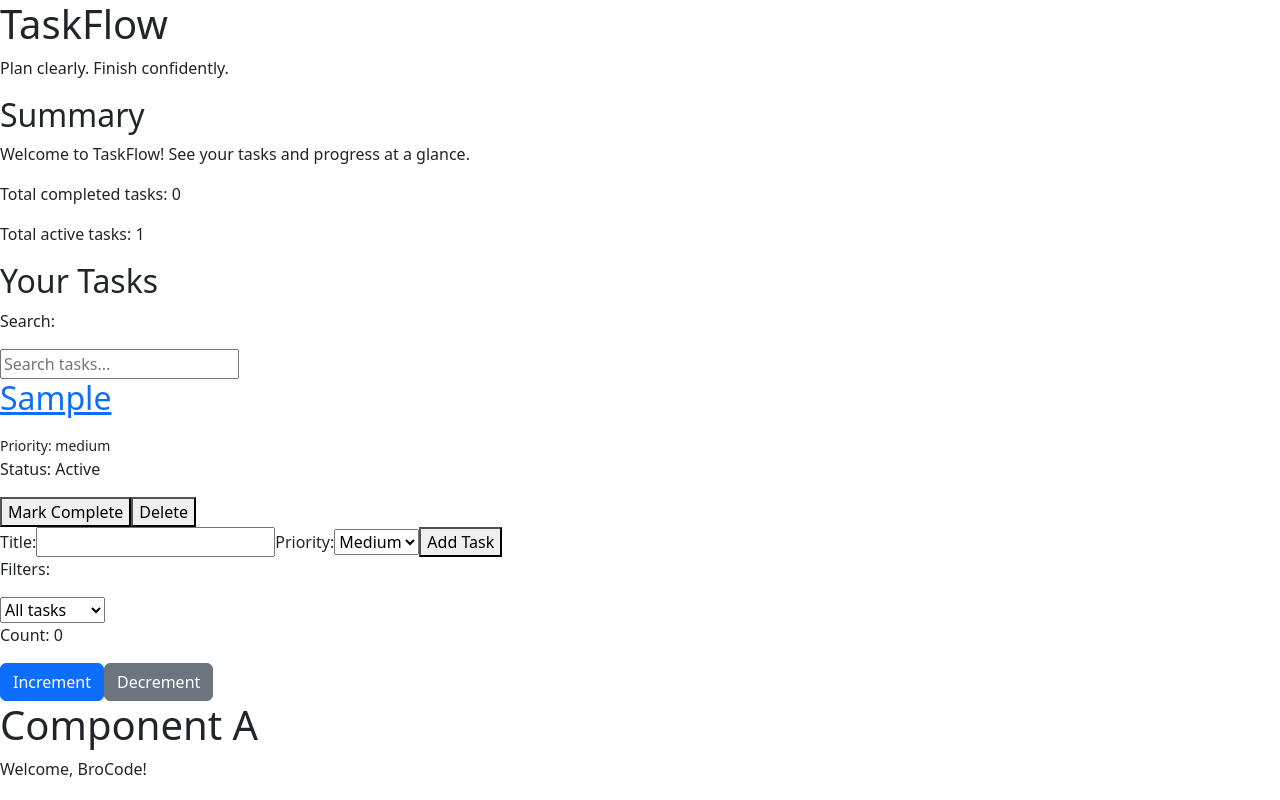
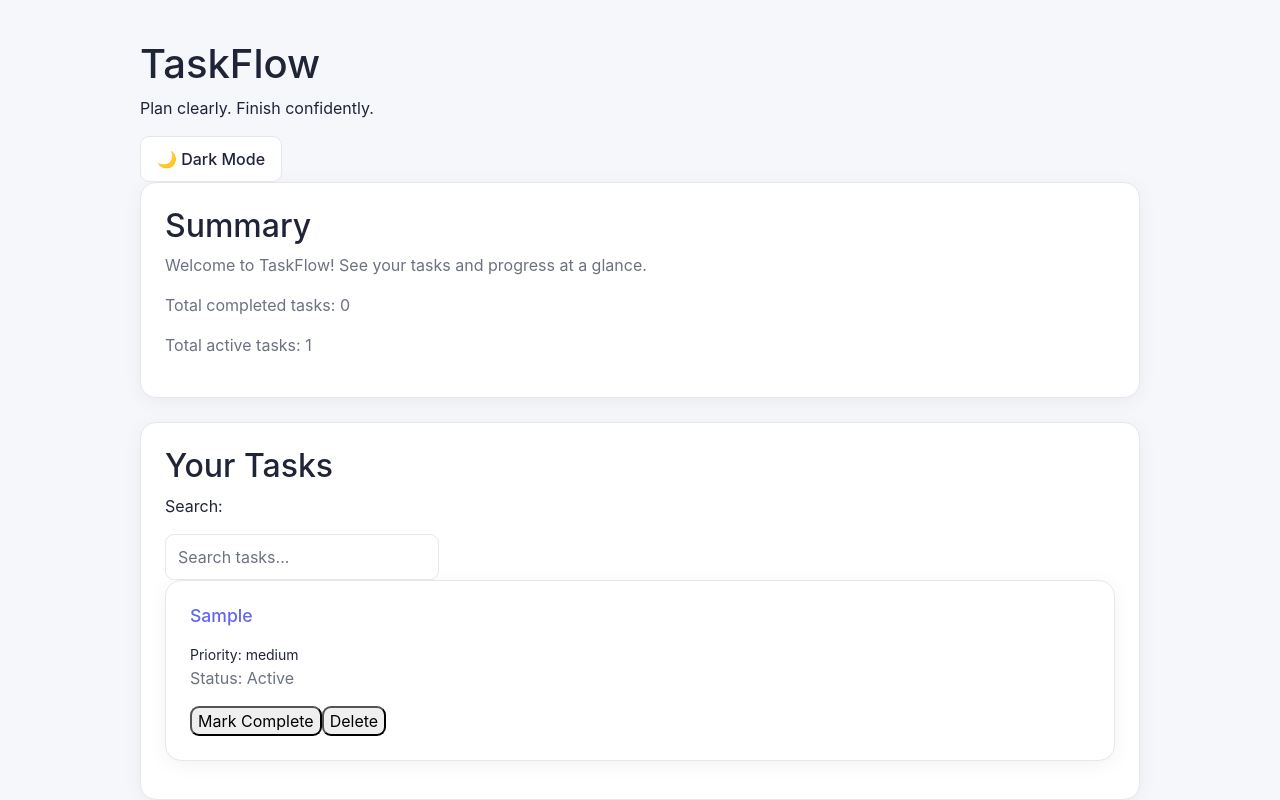
Before and after one commit to SalmenJalleli/taskflow, a React (Vite) app: page / in a window 1280 px wide. Both pictures are taken after typing "Sample" into the empty fields and a click on the button "Add Task". Shown: the top 800 px of the page. Built offline with nearby package versions, Linux system fonts and the light colour scheme.

Commit message:
added themeContext and applied light and dark theme to the app

```diff
--- a/src/App.css
+++ b/src/App.css
@@ -1,190 +1,217 @@
-.counter {
-  font-size: 16px;
-  padding: 5px 10px;
-  border-radius: 5px;
-  color: var(--accent);
-  background: var(--accent-bg);
-  border: 2px solid transparent;
-  transition: border-color 0.3s;
-  margin-bottom: 24px;
 
-  &:hover {
-    border-color: var(--accent-border);
-  }
-  &:focus-visible {
-    outline: 2px solid var(--accent);
-    outline-offset: 2px;
-  }
+/* ===== THEME VARIABLES ===== */
+
+.app.light {
+  --bg: #f5f7fb;
+  --surface: #ffffff;
+  --surface-hover: #f0f2f8;
+  --text: #202437;
+  --text-muted: #6b7280;
+  --border: #e5e7eb;
+  --primary: #6366f1;
+  --primary-hover: #4f46e5;
+  --shadow: 0 4px 20px rgba(0, 0, 0, 0.05);
 }
 
-.hero {
-  position: relative;
+.app.dark {
+  --bg: #111827;
+  --surface: #1f2937;
+  --surface-hover: #374151;
+  --text: #f9fafb;
+  --text-muted: #9ca3af;
+  --border: #374151;
+  --primary: #818cf8;
+  --primary-hover: #6366f1;
+  --shadow: 0 4px 20px rgba(0, 0, 0, 0.2);
+}
 
-  .base,
-  .framework,
-  .vite {
-    inset-inline: 0;
+/* ===== GLOBAL STYLES ===== */
+
+* {
+  box-sizing: border-box;
+}
+
+html,
+body,
+#root {
+  margin: 0;
+  min-height: 100%;
+  width: 100%;
+}
+
+.app {
+  min-height: 100vh;
+  background: var(--bg);
+  color: var(--text);
+  font-family: Inter, system-ui, sans-serif;
+  padding: 40px 20px;
+  transition: background 0.25s, color 0.25s;
+}
+
+.app main {
+  max-width: 1000px;
   margin: 0 auto;
 }
 
-  .base {
-    width: 170px;
-    position: relative;
-    z-index: 0;
+/* ===== PAGE HEADER ===== */
+
+.page-header {
+  display: flex;
+  justify-content: space-between;
+  align-items: center;
+  gap: 20px;
+  margin-bottom: 32px;
 }
 
-  .framework,
-  .vite {
-    position: absolute;
+.page-header h1 {
+  font-size: 2.2rem;
+  font-weight: 750;
+  margin: 0;
 }
 
-  .framework {
-    z-index: 1;
-    top: 34px;
-    height: 28px;
-    transform: perspective(2000px) rotateZ(300deg) rotateX(44deg) rotateY(39deg)
-      scale(1.4);
+.page-header p {
+  color: var(--text-muted);
+  margin-top: 8px;
 }
 
-  .vite {
-    z-index: 0;
-    top: 107px;
-    height: 26px;
-    width: auto;
-    transform: perspective(2000px) rotateZ(300deg) rotateX(40deg) rotateY(39deg)
-      scale(0.8);
+/* ===== THEME TOGGLE ===== */
+
+.theme-toggle {
+  background: var(--surface);
+  color: var(--text);
+  border: 1px solid var(--border);
+  padding: 10px 16px;
+  border-radius: 10px;
+  cursor: pointer;
+  font-weight: 500;
+}
+
+.theme-toggle:hover {
+  background: var(--surface-hover);
+}
+
+/* ===== CARDS ===== */
+
+.summary-card,
+.task-card,
+.panel {
+  background: var(--surface);
+  border: 1px solid var(--border);
+  border-radius: 16px;
+  padding: 24px;
+  box-shadow: var(--shadow);
+}
+
+.summary-card {
+  margin-bottom: 24px;
+}
+
+.summary-card h2,
+.panel h2 {
+  margin-top: 0;
+}
+
+.summary-card p {
+  color: var(--text-muted);
+}
+
+/* ===== TASK LIST ===== */
+
+.task-card {
+  margin-bottom: 14px;
+  transition: transform 0.2s, box-shadow 0.2s;
+}
+
+.task-card:hover {
+  transform: translateY(-2px);
+  box-shadow: var(--shadow);
+}
+
+.task-card h2 {
+  font-size: 1.1rem;
+  margin: 0 0 8px;
+}
+
+.task-card p {
+  color: var(--text-muted);
+}
+
+.task-card a {
+  color: var(--primary);
+  text-decoration: none;
+}
+
+.task-card a:hover {
+  text-decoration: underline;
+}
+
+/* ===== BUTTONS ===== */
+
+.app button {
+  cursor: pointer;
+  border-radius: 9px;
+  transition: background 0.2s, transform 0.2s;
+}
+
+.app button:active {
+  transform: scale(0.98);
+}
+
+.app .btn-primary {
+  background: var(--primary);
+  border-color: var(--primary);
+  color: #ffffff;
+}
+
+.app .btn-primary:hover {
+  background: var(--primary-hover);
+  border-color: var(--primary-hover);
+}
+
+/* ===== INPUTS ===== */
+
+.app input,
+.app select,
+.app textarea {
+  background: var(--surface);
+  color: var(--text);
+  border: 1px solid var(--border);
+  border-radius: 9px;
+  padding: 10px 12px;
+  max-width: 100%;
+}
+
+.app input:focus,
+.app select:focus,
+.app textarea:focus {
+  outline: 2px solid var(--primary);
+  outline-offset: 1px;
+}
+
+.app input::placeholder,
+.app textarea::placeholder {
+  color: var(--text-muted);
+}
+
+/* ===== RESPONSIVE ===== */
+
+@media (max-width: 600px) {
+  .app {
+    padding: 24px 14px;
+  }
+
+  .page-header {
+    align-items: flex-start;
+    flex-direction: column;
+  }
+
+  .page-header h1 {
+    font-size: 1.8rem;
+  }
+
+  .summary-card,
+  .task-card,
+  .panel {
+    padding: 18px;
   }
 }
-
-#center {
-  display: flex;
-  flex-direction: column;
-  gap: 25px;
-  place-content: center;
-  place-items: center;
-  flex-grow: 1;
-
-  @media (max-width: 1024px) {
-    padding: 32px 20px 24px;
-    gap: 18px;
-  }
-}
-
-#next-steps {
-  display: flex;
-  border-top: 1px solid var(--border);
-  text-align: left;
-
-  & > div {
-    flex: 1 1 0;
-    padding: 32px;
-    @media (max-width: 1024px) {
-      padding: 24px 20px;
-    }
-  }
-
-  .icon {
-    margin-bottom: 16px;
-    width: 22px;
-    height: 22px;
-  }
-
-  @media (max-width: 1024px) {
-    flex-direction: column;
-    text-align: center;
-  }
-}
-
-#docs {
-  border-right: 1px solid var(--border);
-
-  @media (max-width: 1024px) {
-    border-right: none;
-    border-bottom: 1px solid var(--border);
-  }
-}
-
-#next-steps ul {
-  list-style: none;
-  padding: 0;
-  display: flex;
-  gap: 8px;
-  margin: 32px 0 0;
-
-  .logo {
-    height: 18px;
-  }
-
-  a {
-    color: var(--text-h);
-    font-size: 16px;
-    border-radius: 6px;
-    background: var(--social-bg);
-    display: flex;
-    padding: 6px 12px;
-    align-items: center;
-    gap: 8px;
-    text-decoration: none;
-    transition: box-shadow 0.3s;
-
-    &:hover {
-      box-shadow: var(--shadow);
-    }
-    .button-icon {
-      height: 18px;
-      width: 18px;
-    }
-  }
-
-  @media (max-width: 1024px) {
-    margin-top: 20px;
-    flex-wrap: wrap;
-    justify-content: center;
-
-    li {
-      flex: 1 1 calc(50% - 8px);
-    }
-
-    a {
-      width: 100%;
-      justify-content: center;
-      box-sizing: border-box;
-    }
-  }
-}
-
-#spacer {
-  height: 88px;
-  border-top: 1px solid var(--border);
-  @media (max-width: 1024px) {
-    height: 48px;
-  }
-}
-
-.ticks {
-  position: relative;
-  width: 100%;
-
-  &::before,
-  &::after {
-    content: '';
-    position: absolute;
-    top: -4.5px;
-    border: 5px solid transparent;
-  }
-
-  &::before {
-    left: 0;
-    border-left-color: var(--border);
-  }
-  &::after {
-    right: 0;
-    border-right-color: var(--border);
-  }
-}
-box {
-  border: 1px solid #ccc;
-  padding: 20px;
-  margin: 10px;
-  text-align: center;
-}
--- a/src/App.jsx
+++ b/src/App.jsx
@@ -1,11 +1,12 @@
 import useLocalStorageState from "./hooks/useLocalStorageState.jsx";
-import useTaskFilters from "./hooks/useTaskFilters.jsx"
+import useTaskFilters from "./hooks/useTaskFilters.jsx";
 import "./App.css";
 import { BrowserRouter, Routes, Route, Link } from "react-router";
 import TaskDetailPage from "./components/TaskDetailPage.jsx";
 import HomePage from "./components/HomePage.jsx";
 import NotFoundPage from "./components/NotFoundpage.jsx";
 import CompA from "./components/CompA.jsx";
+import { ThemeProvider } from "./context/ThemeContext.jsx";
 
 // Initial task data
 const sampleTasks = [
@@ -68,6 +69,7 @@ function App() {
 
   return (
     <>
+      <ThemeProvider>
         <BrowserRouter>
           <Routes>
             <Route
@@ -90,6 +92,7 @@ function App() {
             <Route path="*" element={<NotFoundPage />} />
           </Routes>
         </BrowserRouter>
+      </ThemeProvider>
       <CompA />
     </>
   );
--- a/src/components/PageHeader.jsx
+++ b/src/components/PageHeader.jsx
@@ -1,9 +1,20 @@
+import { useTheme } from "../context/ThemeContext";
 // COMPONENT COMPOSITION
 function PageHeader() {
+  const {theme, toggleTheme} = useTheme();
+  console.log("Current theme:", theme);
   return (
     <header>
       <h1>TaskFlow</h1>
       <p>Plan clearly. Finish confidently.</p>
+      <button
+        className="theme-toggle"
+        type="button"
+        onClick={toggleTheme}
+        aria-label={`Switch to ${theme === "light" ? "dark" : "light"} mode`}
+      >
+        {theme === "light" ? "🌙 Dark Mode" : "☀️ Light Mode"}
+      </button>
     </header>
   );
 }
--- /dev/null
+++ b/src/context/ThemeContext.jsx
@@ -0,0 +1,25 @@
+import { createContext, useContext, useState } from "react";
+
+const ThemeContext = createContext();
+
+export function ThemeProvider({ children }) {
+  const [theme, setTheme] = useState(() => {
+    return localStorage.getItem("theme") || "light";
+  });
+  function toggleTheme() {
+    setTheme((currentTheme) => {
+      const newTheme = currentTheme === "light" ? "dark" : "light";
+      localStorage.setItem("theme", newTheme);
+      return newTheme;
+    });
+  }
+  return (
+    <ThemeContext.Provider value={{ theme, toggleTheme }}>
+      <div className={`app ${theme}`}>{children}</div>
+    </ThemeContext.Provider>
+  );
+}
+
+export function useTheme() {
+    return useContext(ThemeContext);
+}
```
Lines whose indentation alone changed are shown as unchanged.
